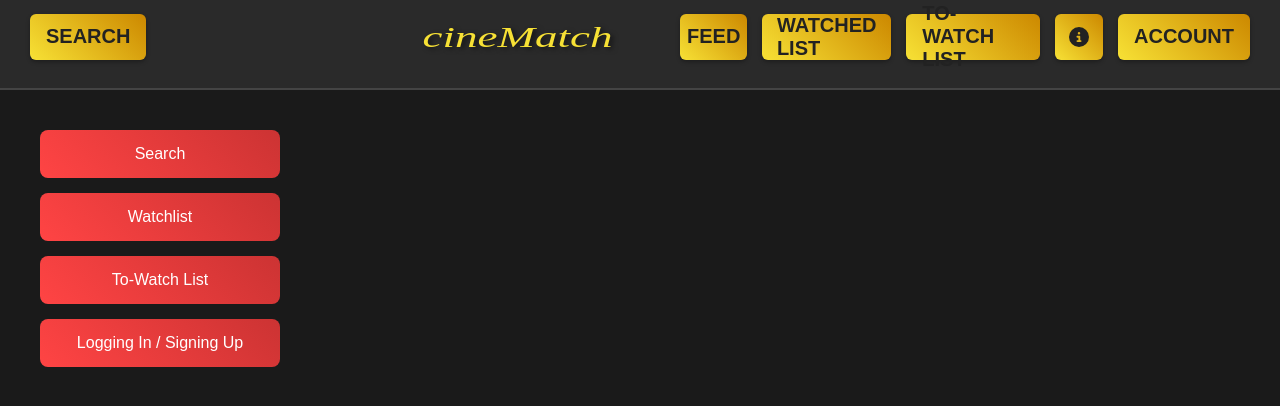
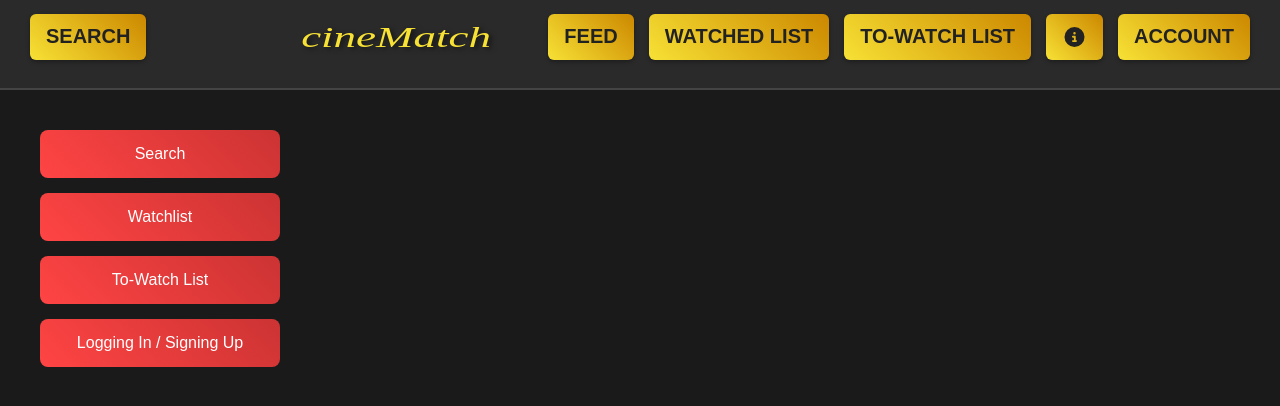
Before and after one commit to COSC481W-2025Fall/CineMatch, a React (Vite) app in the folder mern/client/: page /help in a window 1280 px wide. Shown: the top 406 px of the page. Built offline with nearby package versions, Linux system fonts and the light colour scheme; no server answers; a web font is replaced by a local one.

Commit message:
Minor Text / Logo Fixes to Stop Overlapping

```diff
--- a/mern/client/src/App.css
+++ b/mern/client/src/App.css
@@ -102,6 +102,7 @@ body {
     color:#f7e135;
     font-style:italic;
     text-shadow:2px 2px 4px rgba(0,0,0,.5);
+    padding: 0 45px;
     transform:scaleX(1.5);
     transition: all 0.3s ease;
     text-align: center;
@@ -141,6 +142,7 @@ body {
     box-shadow: 0 2px 4px rgba(0, 0, 0, 0.3);
     font-weight: 800;
     text-decoration: none;
+    white-space: nowrap;
 }
 
 .nav-icon-btn:hover {
```
